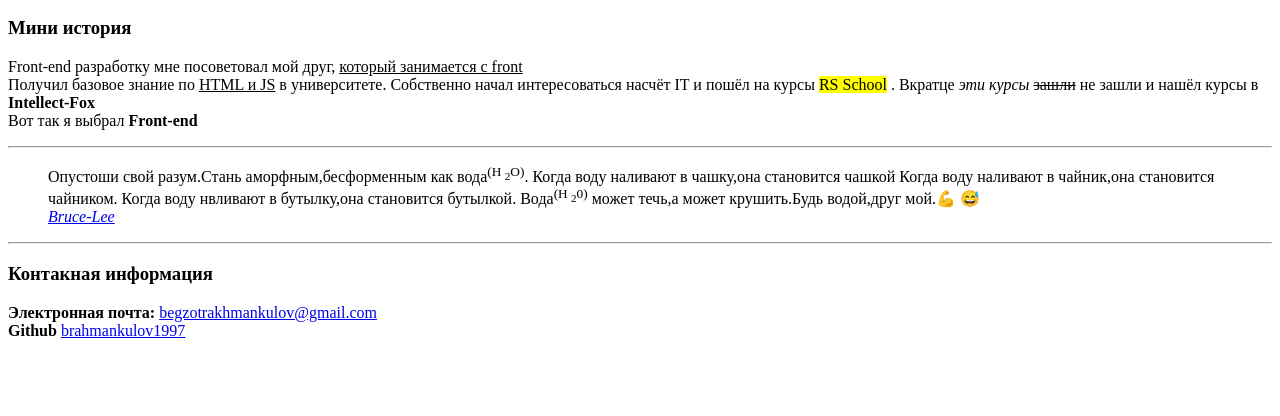
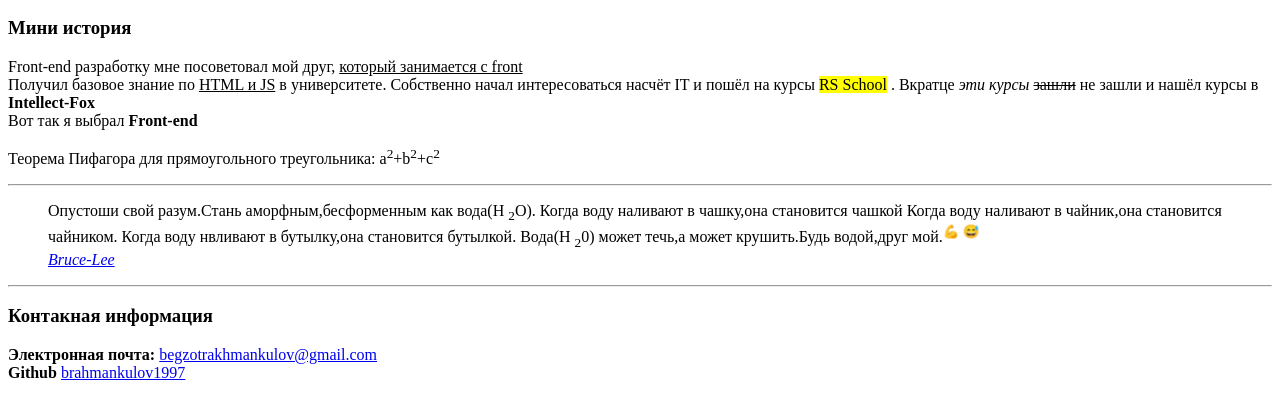
Before and after one commit to brahmankulov1997/if-html, a plain HTML site: page about/index.html in a window 1280 px wide. Shown: the part 110-526 px from the top of the page. Drawn offline with Linux system fonts and the light colour scheme.

Commit message:
corrected and added the Phythagorean formula

```diff
--- a/about/index.html
+++ b/about/index.html
@@ -22,13 +22,14 @@
     не зашли и нашёл курсы в <strong>Intellect-Fox</strong>
     <br/>Вот так я выбрал <strong>Front-end</strong>
 </p>
+   <p>Теорема Пифагора для прямоугольного треугольника: a<sup>2</sup>+b<sup>2</sup>+c<sup>2</sup> </p>
 <hr>
 <blockquote>
-    Опустоши свой разум.Стань аморфным,бесформенным как вода<sup>(H <sub>2</sub>O)</sup>.
+    Опустоши свой разум.Стань аморфным,бесформенным как вода(H <sub>2</sub>O).
     Когда воду наливают в чашку,она становится чашкой
     Когда воду наливают в чайник,она становится чайником.
     Когда воду нвливают в бутылку,она становится бутылкой.
-    Вода<sup>(H <sub>2</sub>0)</sup> может течь,а может крушить.Будь водой,друг мой.&#128170 &#128517 <br/>
+    Вода(H <sub>2</sub>0) может течь,а может крушить.Будь водой,друг мой.<sup>&#128170 &#128517</sup> <br/>
 
         <a
                 href="https://ru.citaty.net/tsitaty/468544-brius-li-opustoshi-svoi-razum-stan-amorfnym-besformennym.html">
```
